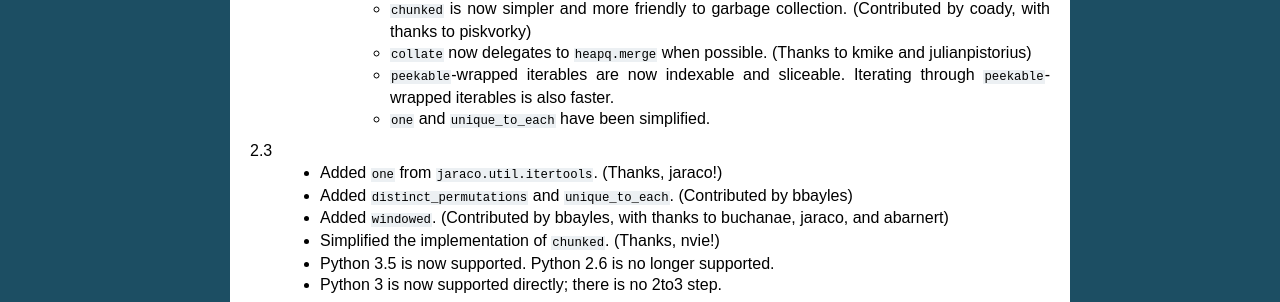
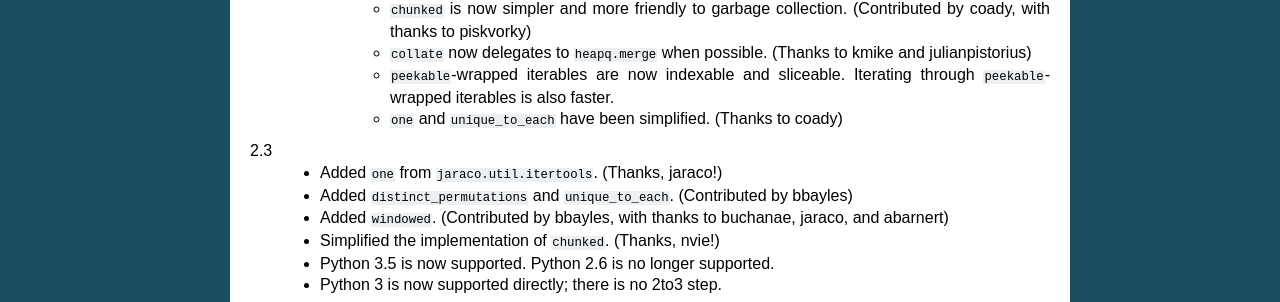
Before and after one commit to more-itertools/more-itertools, a Sphinx documentation site: the page built from docs/versions.rst, in a window 1280 px wide. Shown: the part 360-662 px from the top of the page. Built offline with Sphinx 7.4.7, drawn with Linux system fonts in a browser that asks for light colours.

Commit message:
Credit for one and unique_to_each simplifications

```diff
--- a/docs/versions.rst
+++ b/docs/versions.rst
@@ -21,6 +21,7 @@ Version History
         * ``peekable``-wrapped iterables are now indexable and sliceable.
           Iterating through ``peekable``-wrapped iterables is also faster.
         * ``one`` and ``unique_to_each`` have been simplified.
+          (Thanks to coady)
 
 
 2.3
```
